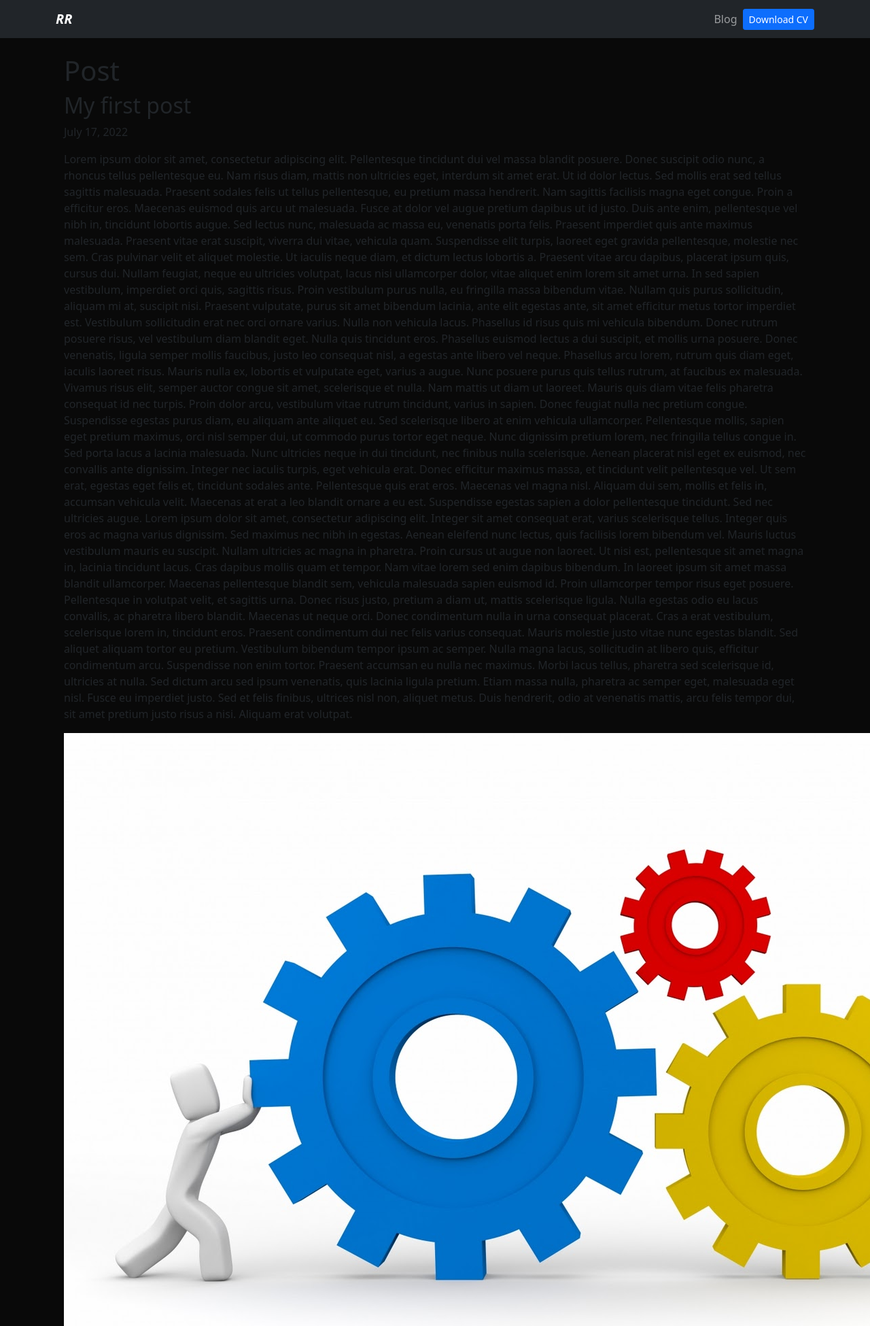
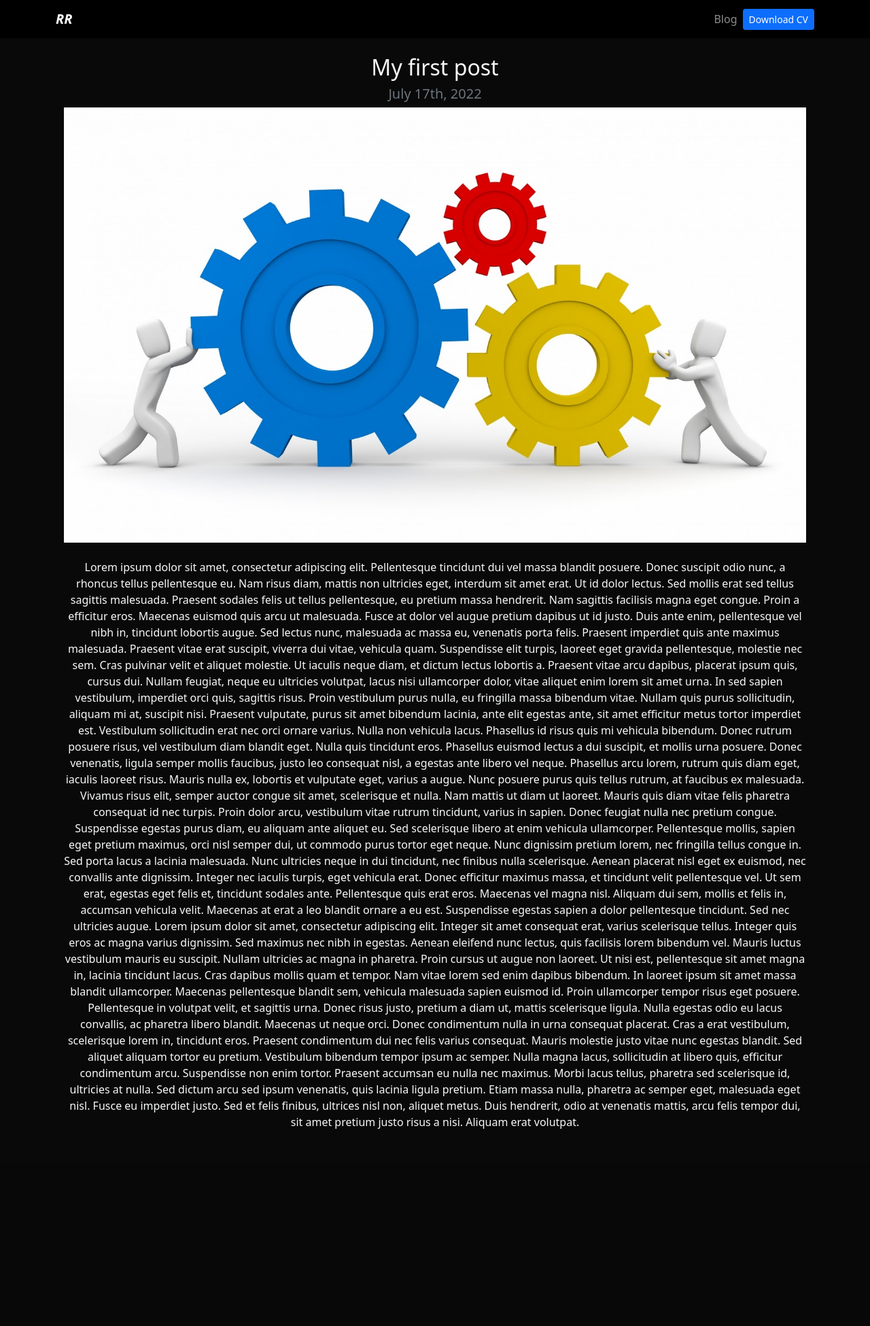
Before and after one commit to Luciano-C/Portafolio-Django, a Django app: page /blog/1 in a window 1280 px wide; the page is wider, and only the part inside the window is pictured. Shown: the top 1950 px of that part at 68% size. After the commit the page ends 1660 px from the top of that part, so only its background shows below. Run offline with Django 4.2, Linux system fonts and the light colour scheme; data comes from the database, SQL or seed files in the repository.

Commit message:
Estilos finales

```diff
--- a/blog/templates/post_detail.html
+++ b/blog/templates/post_detail.html
@@ -1,9 +1,17 @@
 {% extends "layout.html" %}
 {% block content %}
-<h1>Post</h1>
-<h2>{{post.title}}</h2>
-<p>{{post.date}}</p>
-<p>{{post.description|safe}}</p>
+<div class="text-center">
+    <h2>{{post.title}}</h2>
+<h3 class="my-2 h5 text-muted">{{post.date|date:"F jS, Y"}}</h3>
 
-<img src="{{post.image.url}}" alt="{{post.title}}">
+<img src="{{post.image.url}}" alt="{{post.title}}" class="img-fluid img-post-detail">
+
+<div class="my-4">
+    <p>{{post.description|safe}}</p>
+</div>
+</div>
+
+
+
+
 {% endblock %}
--- a/portfolio/static/main.css
+++ b/portfolio/static/main.css
@@ -1,3 +1,31 @@
 body {
     background: #090909;
 }
+
+.bg-black {
+    background: black;
+}
+
+.card-project:hover {
+    border: 1px solid white;
+    cursor: pointer;
+}
+
+
+.img-projects {
+    height: 15em;
+    width: 100%;
+    object-fit: cover;
+}
+
+.img-blog {
+    height: 15em;
+    width: 100%;
+    object-fit: cover;
+}
+
+.img-post-detail {
+    height: 40em;
+    width: 100%;
+    object-fit: cover;
+}
--- a/portfolio/templates/layout.html
+++ b/portfolio/templates/layout.html
@@ -10,7 +10,7 @@
     <link rel="stylesheet" href="{% static 'main.css' %}">
 
 </head>
-<body>
+<body class="text-light">
         {% include "partials/navbar.html" %}
 
         <div class="container p-4">
--- a/portfolio/templates/partials/navbar.html
+++ b/portfolio/templates/partials/navbar.html
@@ -1,6 +1,6 @@
 {% load static %}
 
-<nav class="navbar navbar-expand-lg navbar-dark bg-dark">
+<nav class="navbar navbar-expand-lg navbar-dark bg-black">
     <div class="container">
         <a class="navbar-brand fw-bold fst-italic" href="/">RR</a>
         <button class="navbar-toggler" type="button" data-bs-toggle="collapse" data-bs-target="#navbarNav"
```
Also changed, not shown: blog/templates/posts.html (+14 -2 lines), portfolio/templates/home.html (+36 -4 lines), portfolio/static/portfolio/foto_perfil.jpg (added), portfolio/static/portfolio/photo-1511367461989-f85a21fda167.jpg (deleted), 1 other file.
